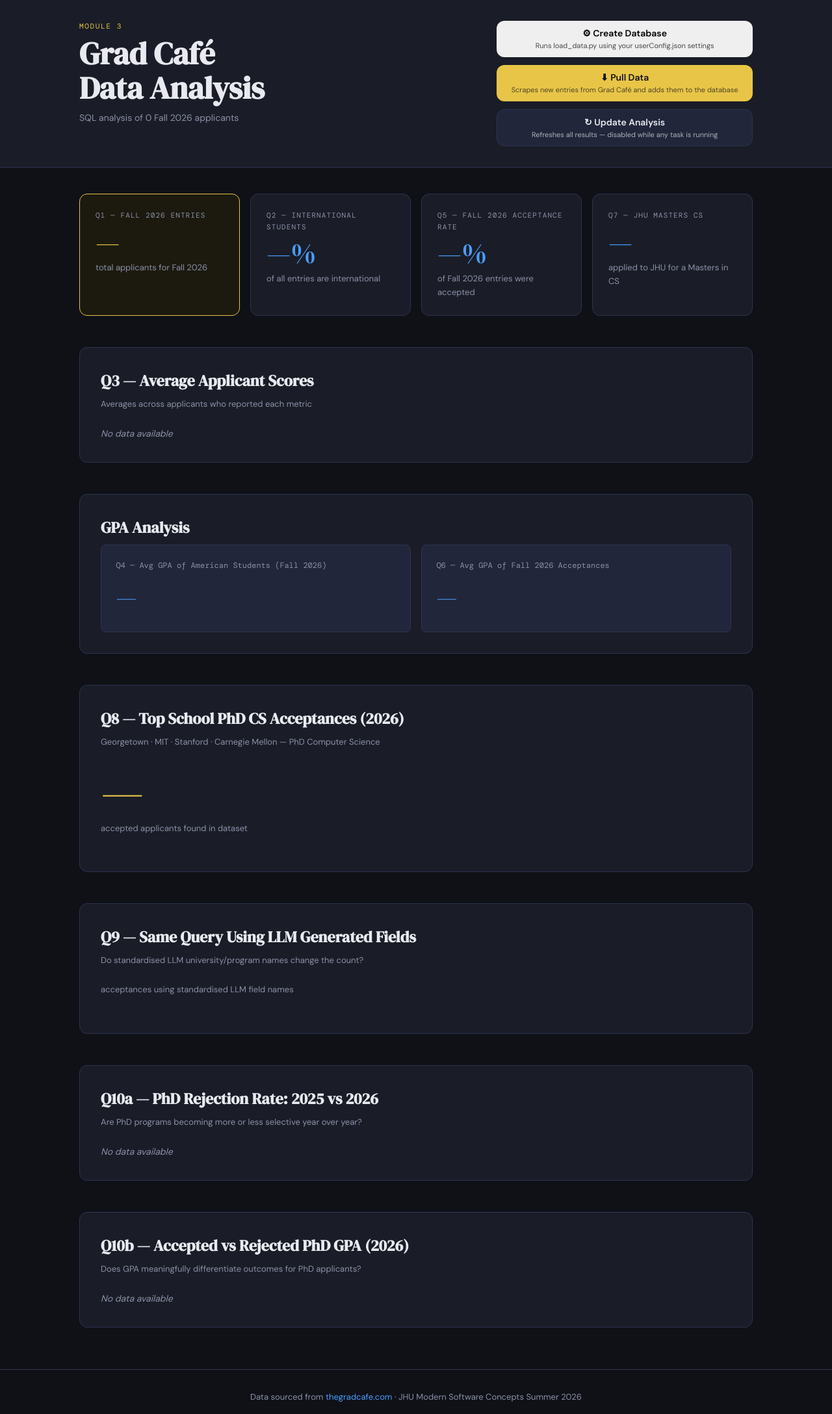
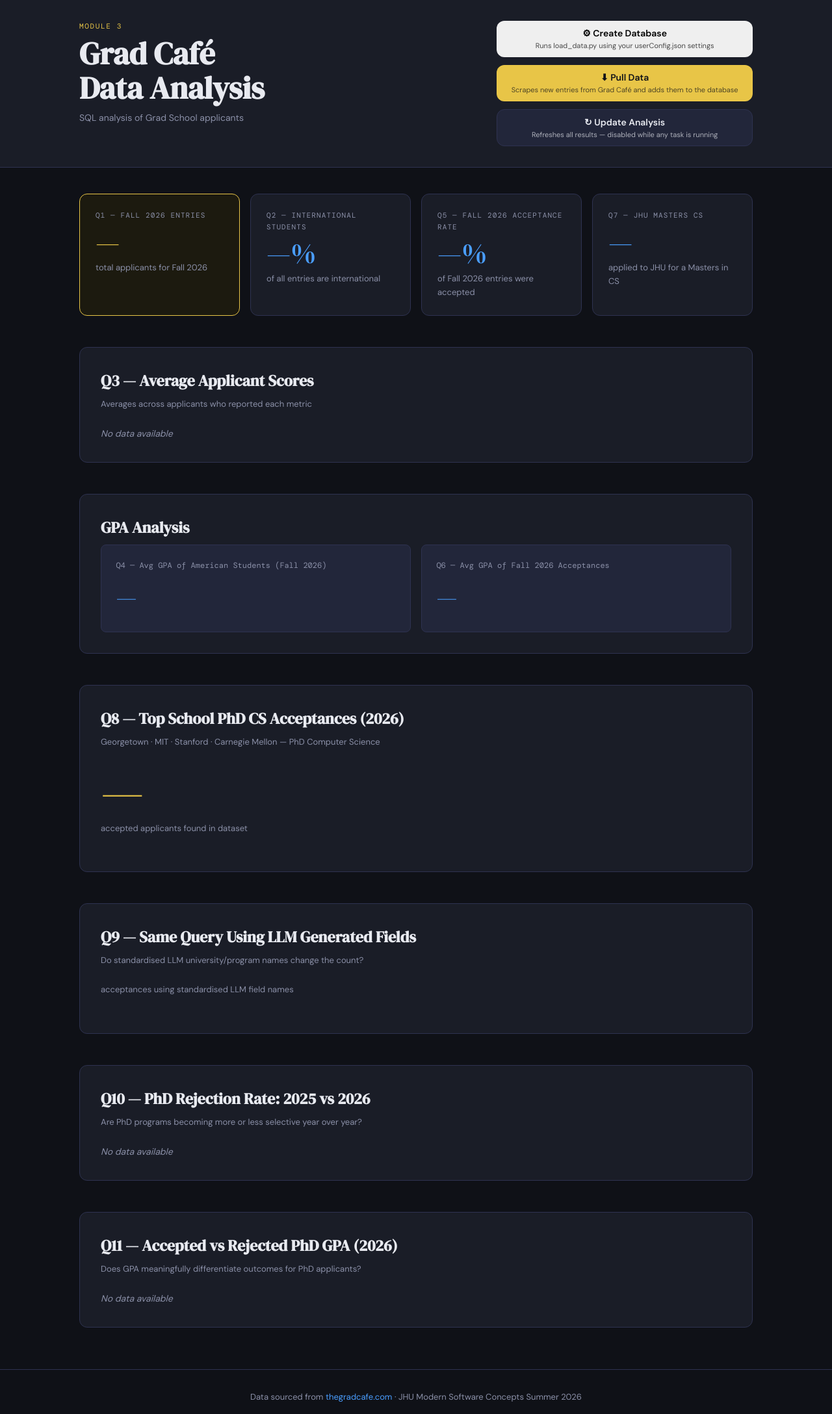
Before and after one commit to Stefan-Thomas26/jhu_software_concepts, a Flask app: template module_3/templates/index.html in a window 1280 px wide. Shown: the top 2176 px of the page at 65% size. Run offline with Flask 3, Linux system fonts and the light colour scheme; the template is opened without the code that fills it, so the values that code supplies are empty.

Commit message:
Update templates

```diff
--- a/module_3/templates/index.html
+++ b/module_3/templates/index.html
@@ -14,7 +14,7 @@
       <div class="header-title">
         <span class="header-eyebrow">Module 3</span>
         <h1>Grad Café<br/>Data Analysis</h1>
-        <p class="header-sub">SQL analysis of {{ "{:,}".format(results.q1 or 0) }} Fall 2026 applicants</p>
+        <p class="header-sub">SQL analysis of Grad School applicants</p>
       </div>
       <div class="header-actions">
 
@@ -136,7 +136,7 @@
     </section>
 
     <section class="section">
-      <h2 class="section-title">Q10a — PhD Rejection Rate: 2025 vs 2026</h2>
+      <h2 class="section-title">Q10 — PhD Rejection Rate: 2025 vs 2026</h2>
       <p class="section-sub">Are PhD programs becoming more or less selective year over year?</p>
       <div class="table-wrap" id="q10">
         {% if results.q10 %}
@@ -167,7 +167,7 @@
     </section>
 
     <section class="section">
-      <h2 class="section-title">Q10b — Accepted vs Rejected PhD GPA (2026)</h2>
+      <h2 class="section-title">Q11 — Accepted vs Rejected PhD GPA (2026)</h2>
       <p class="section-sub">Does GPA meaningfully differentiate outcomes for PhD applicants?</p>
       <div class="two-col" id="q11">
         {% if results.q11 %}
```
